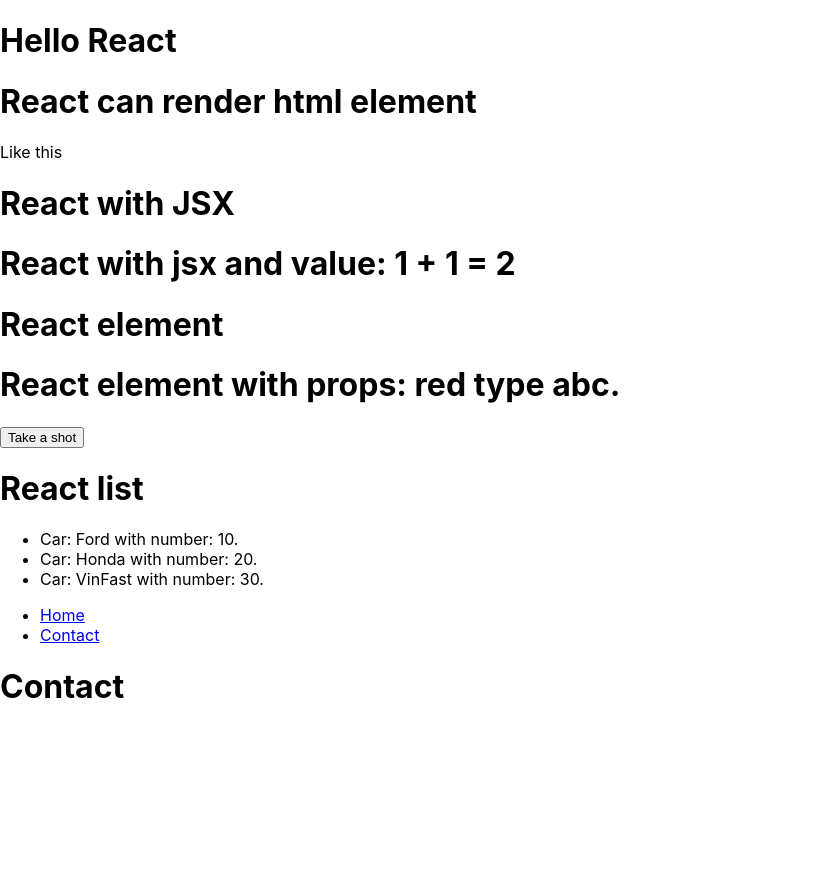
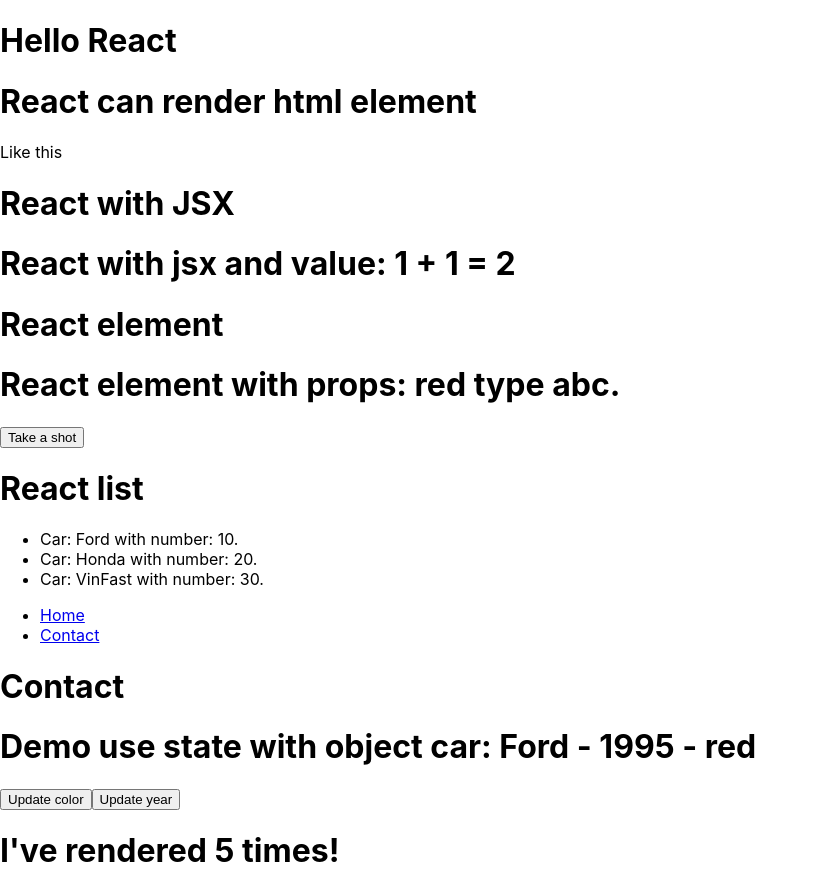
Before and after one commit to callmeislaan/study-react, a React (Create React App) app: page /contact in a window 1280 px wide. Shown: the whole page, without its empty margins (0-818 px from the left). Before the commit the page ends 800 px from the top, so only its background shows below. Built offline with nearby package versions, Linux system fonts and the light colour scheme.

Commit message:
add more feature

```diff
--- a/public/index.html
+++ b/public/index.html
@@ -48,5 +48,8 @@
     <div id="react-event"></div>
     <div id="react-list"></div>
     <div id="router"></div>
+    <div id="demo-use-state-hook"></div>
+    <div id="demo-user-state-hook-with-object"></div>
+    <div id="react-effect"></div>
   </body>
 </html>
--- /dev/null
+++ b/src/HookUseEffect.js
@@ -0,0 +1,15 @@
+import { useState, useEffect } from "react";
+
+function HookUseEffect() {
+    const [count, setCount] = useState(0);
+
+    // useEffect(
+        // () => {
+            setTimeout(() => {
+                setCount((count) => count + 1);
+            }, 1000);
+        // });
+    return <h1>I've rendered {count} times!</h1>
+}
+
+export default HookUseEffect;
--- /dev/null
+++ b/src/HookUseState.js
@@ -0,0 +1,47 @@
+import { useState } from "react";
+
+function DemoUseState() {
+    const [color, setColor] = useState("red");
+    // console.log("changed " + color);
+    return (
+        <>
+            <h1>My favorite color is {color}!</h1>
+            <button type="button" onClick={() => setColor("blue")}>Blue</button>
+            <button type="button" onClick={() => setColor("red")}>Red</button>
+            <button type="button" onClick={() => setColor("yellow")}>Yellow</button>
+        </>
+    );
+}
+
+function DemoUseStateWithObject() {
+    const [car, setCar] = useState({
+        brand: "Ford",
+        year: 1995,
+        color: "red"
+    });
+
+    const updateColor = () => {
+        setCar((previousState) => {
+                return {...previousState, color: "blue"}
+            }
+        )
+    };
+
+    const updateYear = () => {
+        setCar((previousState => {
+            return {...previousState, year: 2020}
+        }))
+    }
+
+    return (
+        <>
+            <h1>Demo use state with object car: {car.brand} - {car.year} - {car.color} </h1>
+            <button type="button" onClick={updateColor}>Update color</button>
+            <button type="button" onClick={updateYear}>Update year</button>
+        </>
+    );
+}
+
+export {DemoUseStateWithObject};
+
+export default DemoUseState;
--- a/src/index.js
+++ b/src/index.js
@@ -10,6 +10,10 @@ import { BrowserRouter, Routes, Route } from 'react-router-dom';
 import Home from './pages/Home';
 import Contact from './pages/Contact';
 import Layout from './pages/Layout';
+
+import DemoUseState from './HookUseState';
+import { DemoUseStateWithObject } from './HookUseState';
+import HookUseEffect from './HookUseEffect';
 
 // first react
 const root = ReactDOM.createRoot(document.getElementById('root'));
@@ -94,6 +98,19 @@ export default function AppRounter() {
 }
 rounter.render(<AppRounter />);
 
+// Hooks
+// useState
+const demoUseStateHook = ReactDOM.createRoot(document.getElementById("demo-use-state-hook"));
+demoUseStateHook.render(<DemoUseState/>);
+
+// use state with object
+const demoUseStateHookWithObject = ReactDOM.createRoot(document.getElementById("demo-user-state-hook-with-object"));
+demoUseStateHook.render(<DemoUseStateWithObject/>);
+
+// react effect hook
+const reactEffectHook = ReactDOM.createRoot(document.getElementById("react-effect"));
+reactEffectHook.render(<HookUseEffect/>);
+
 // If you want to start measuring performance in your app, pass a function
 // to log results (for example: reportWebVitals(console.log))
 // or send to an analytics endpoint. Learn more: https://bit.ly/CRA-vitals
```
